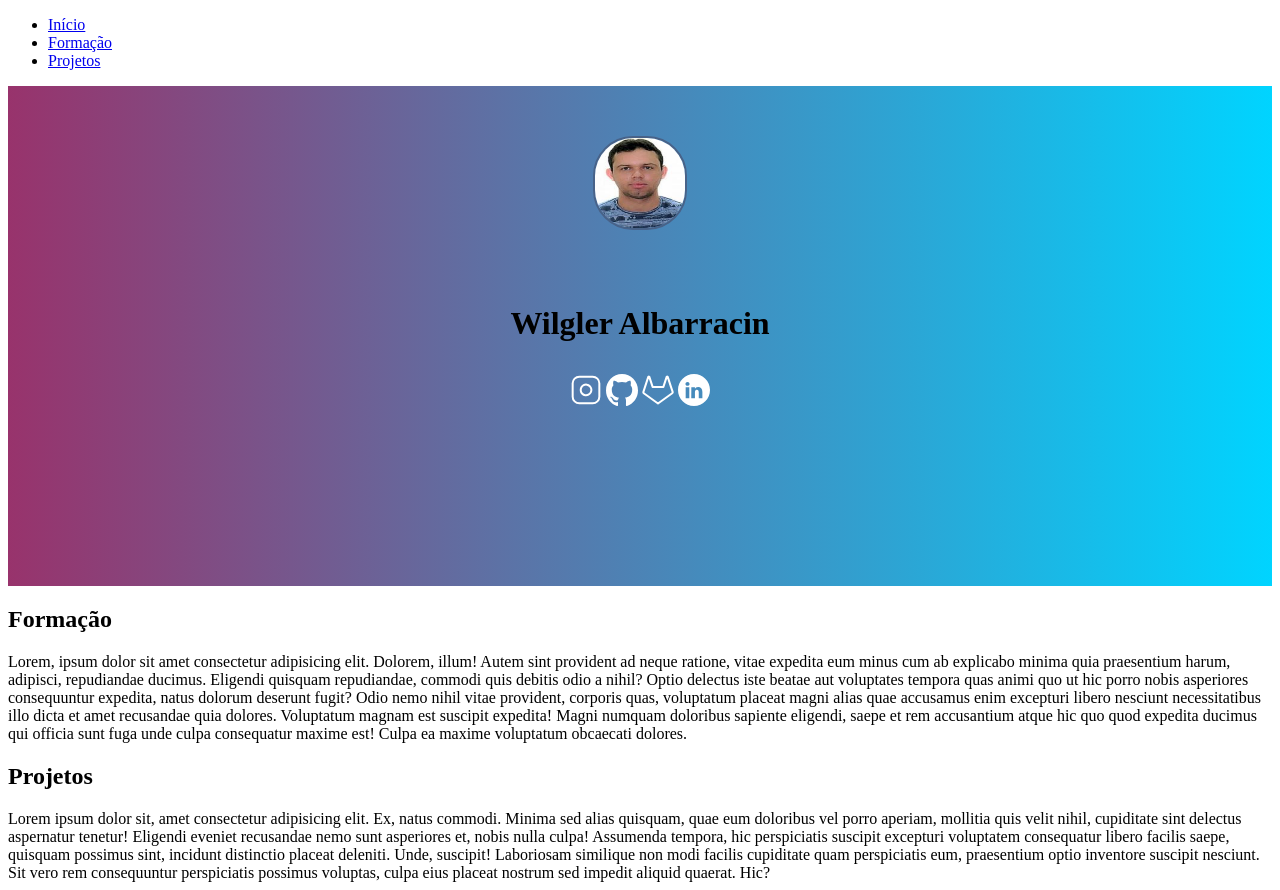
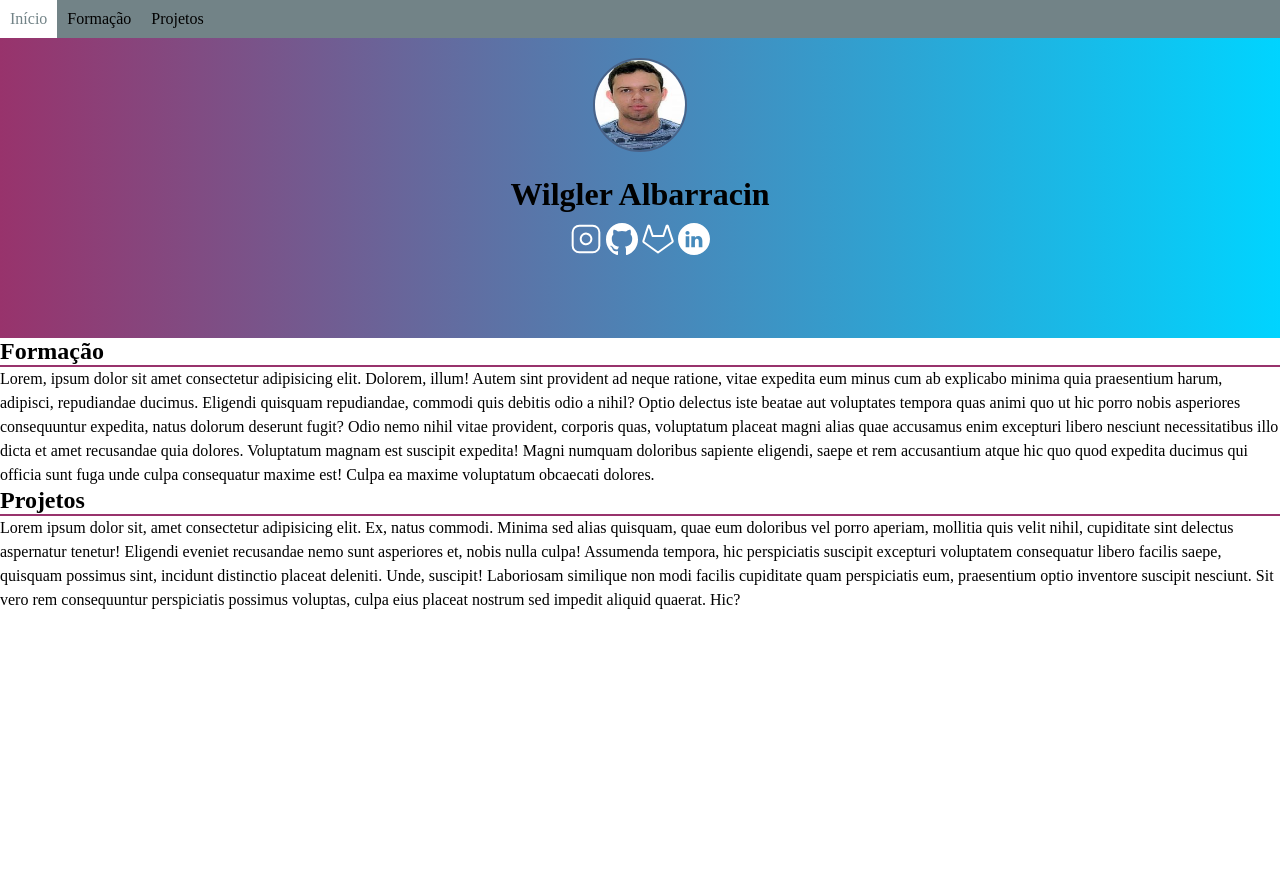
Before and after one commit to Wilgler/Curriculo, a plain HTML site: page index.html in a window 1280 px wide. After the commit the page ends 800 px from the top, so only its background shows below. Drawn offline with Linux system fonts and the light colour scheme.

Commit message:
aula 02 marco

```diff
--- a/estilo.css
+++ b/estilo.css
@@ -1,26 +1,64 @@
+
+*{
+    padding: 0;
+    margin: 0;
+}
+
+:root {
+    --cor-primaria: #98336C;
+    --cor-secundaria: #486288;
+    --fundo: #728387;
+    --texto-primario: #000000;
+    --texto-secundario: #FFFFFF;
+}
 .titulo {
-    color:#000000;
+    color:var(--texto-primario);
 
 }
 
 .cabecalho {
-    background-color: #98336C;
+    background-color:var(--cor-primaria);
     text-align: center;
     background: linear-gradient(90deg,
     rgba(72,98,136,1) 0%, rgba(152,51,108,1) 0%,
     rgba(0,212,255,1) 100%), url("fundo.png");
     background-repeat: no-repeat;
     background-size: cover;
-    min-height: 500px;
+    min-height: 300px;
 
 }
 
 .perfil {
-    border: 2px solid #486288;
-    border-radius: 40px;
-    margin: 50px;
+    border: 2px solid var(--cor-secundaria);
+    border-radius: 60px;
+    margin: 20px;
 }
 
 .redessociais{
     padding: 10px;
 }
+
+.menu {
+    background-color: var(--fundo);
+    list-style: none;
+    display: flex;
+}
+
+.menu-item {
+    display: block;
+    padding: 10px;
+    text-decoration: none;
+    color: var(--texto-secundario): //cor do indice
+
+}
+.menu-item:hover{
+    color: var(--fundo);
+    background-color: var(--texto-secundario);
+}
+
+.bloco-texto h2{
+    border-bottom: 2px var(--cor-primaria) solid;
+}
+.bloco-texto p {
+    line-height: 1.5;
+}
--- a/index.html
+++ b/index.html
@@ -4,14 +4,14 @@
         <meta charset="utf-8">
         <title>Currículo de Wilgler Pessoa </title>
         <link rel="stylesheet" href="estilo.css">
-    </head>
-    <body>
+        </head>
+     <body>
         <header>
             <nav>
-                <ul>
-                    <li><a href= "#inicio">Início</a></li>
-                    <li><a href= "#formação">Formação</a></li>
-                    <li><a href= "#projetos">Projetos</a></li>
+                <ul class="menu">
+                 <li><a href= "#inicio"class= "menu-item">Início</a></li>
+                    <li><a href= "#formação"class= "menu-item">Formação</a></li>
+                    <li><a href= "#projetos"class=" menu-item">Projetos</a></li>
                 </ul>
             </nav>
             <div class="cabecalho" name="Inicio">
@@ -27,19 +27,19 @@
                 </div>
             </div>
         </header>
-        <div id="formacao">
+        <div id="formacao" class="bloco-texto">
             <h2>Formação</h2>
-            Lorem, ipsum dolor sit amet consectetur adipisicing elit. Dolorem, illum! Autem sint provident ad neque ratione, vitae expedita eum minus cum ab explicabo minima quia praesentium harum, adipisci, repudiandae ducimus.
+            <p>Lorem, ipsum dolor sit amet consectetur adipisicing elit. Dolorem, illum! Autem sint provident ad neque ratione, vitae expedita eum minus cum ab explicabo minima quia praesentium harum, adipisci, repudiandae ducimus.
             Eligendi quisquam repudiandae, commodi quis debitis odio a nihil? Optio delectus iste beatae aut voluptates tempora quas animi quo ut hic porro nobis asperiores consequuntur expedita, natus dolorum deserunt fugit?
             Odio nemo nihil vitae provident, corporis quas, voluptatum placeat magni alias quae accusamus enim excepturi libero nesciunt necessitatibus illo dicta et amet recusandae quia dolores. Voluptatum magnam est suscipit expedita!
-            Magni numquam doloribus sapiente eligendi, saepe et rem accusantium atque hic quo quod expedita ducimus qui officia sunt fuga unde culpa consequatur maxime est! Culpa ea maxime voluptatum obcaecati dolores.
+            Magni numquam doloribus sapiente eligendi, saepe et rem accusantium atque hic quo quod expedita ducimus qui officia sunt fuga unde culpa consequatur maxime est! Culpa ea maxime voluptatum obcaecati dolores.</p>
 
         </div>
-        <div id="projetos">
+        <div id="projetos" class="bloco-texto">
             <h2>Projetos</h2>
-            Lorem ipsum dolor sit, amet consectetur adipisicing elit. Ex, natus commodi. Minima sed alias quisquam, quae eum doloribus vel porro aperiam, mollitia quis velit nihil, cupiditate sint delectus aspernatur tenetur!
+            <p>Lorem ipsum dolor sit, amet consectetur adipisicing elit. Ex, natus commodi. Minima sed alias quisquam, quae eum doloribus vel porro aperiam, mollitia quis velit nihil, cupiditate sint delectus aspernatur tenetur!
             Eligendi eveniet recusandae nemo sunt asperiores et, nobis nulla culpa! Assumenda tempora, hic perspiciatis suscipit excepturi voluptatem consequatur libero facilis saepe, quisquam possimus sint, incidunt distinctio placeat deleniti. Unde, suscipit!
-            Laboriosam similique non modi facilis cupiditate quam perspiciatis eum, praesentium optio inventore suscipit nesciunt. Sit vero rem consequuntur perspiciatis possimus voluptas, culpa eius placeat nostrum sed impedit aliquid quaerat. Hic?
+            Laboriosam similique non modi facilis cupiditate quam perspiciatis eum, praesentium optio inventore suscipit nesciunt. Sit vero rem consequuntur perspiciatis possimus voluptas, culpa eius placeat nostrum sed impedit aliquid quaerat. Hic?</p>
         </div>
     </body>
 </html>
```
